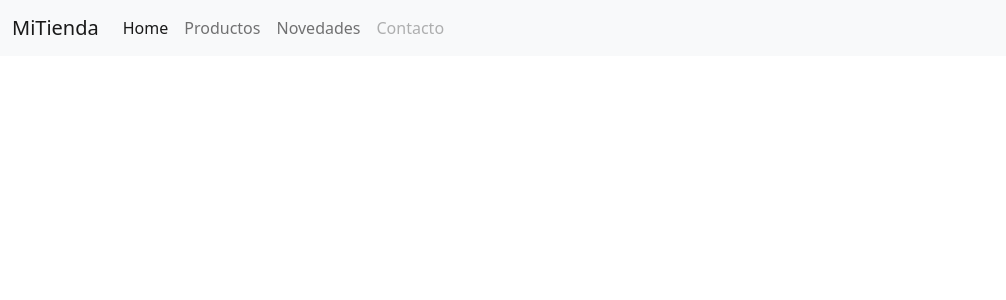
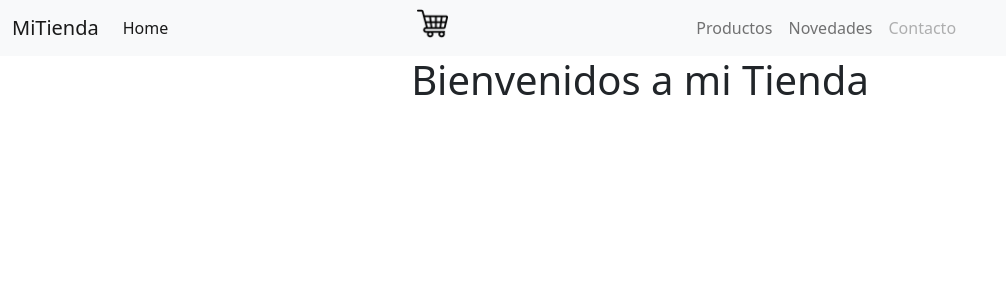
Before and after one commit to Micata03/camada16985, a React (Create React App) app: page / in a window 1280 px wide. Shown: the top 300 px of the page, without its empty margins (0-1006 px from the left). Built offline with nearby package versions, Linux system fonts and the light colour scheme.

Commit message:
ItemListContainer

```diff
--- a/public/index.html
+++ b/public/index.html
@@ -2,7 +2,7 @@
 <html lang="en">
   <head>
     <meta charset="utf-8" />
-    <link rel="icon" href="%PUBLIC_URL%/favicon.ico" />
+
     <script src="https://cdn.jsdelivr.net/npm/bootstrap@5.1.3/dist/js/bootstrap.bundle.min.js" integrity="sha384-ka7Sk0Gln4gmtz2MlQnikT1wXgYsOg+OMhuP+IlRH9sENBO0LRn5q+8nbTov4+1p" crossorigin="anonymous"></script>
     <meta name="viewport" content="width=device-width, initial-scale=1" />
     <meta name="theme-color" content="#000000" />
@@ -25,7 +25,7 @@
       work correctly both with client-side routing and a non-root public URL.
       Learn how to configure a non-root public URL by running `npm run build`.
     -->
-    <title>React App</title>
+    <title>Tienda OnLine</title>
   </head>
   <body>
     <noscript>You need to enable JavaScript to run this app.</noscript>
--- a/src/App.js
+++ b/src/App.js
@@ -1,11 +1,13 @@
 
 import './App.css';
+import ItemListContainer from './Componentes/ItemListContainer/ItemListContainer';
 import NavBar from './Componentes/NavBar';
 
 function App() {
   return (
     <div className="App">
       <NavBar/>
+      <ItemListContainer greetings ="Bienvenidos a mi Tienda"/>
     </div>
   );
 }
--- /dev/null
+++ b/src/Componentes/CartWidget/CartWidget.css
@@ -0,0 +1,5 @@
+.logo-carrito{
+    width: 6%;
+
+    cursor: pointer;
+}
--- /dev/null
+++ b/src/Componentes/CartWidget/CartWidget.js
@@ -0,0 +1,16 @@
+import React from 'react'
+import cart from './carrito-de-compras.png'
+import './CartWidget.css'
+
+
+
+export default function CartWidget() {
+
+    return (
+        <>
+
+            <img src={cart} alt="carrito" className="logo-carrito" />
+
+        </>
+    )
+}
--- /dev/null
+++ b/src/Componentes/ItemListContainer/ItemListContainer.js
@@ -0,0 +1,9 @@
+import React from 'react'
+
+export default function ItemListContainer({greetings}) {
+    return (
+        <div>
+            <h1>{greetings}</h1>
+        </div>
+    )
+}
--- a/src/Componentes/NavBar.js
+++ b/src/Componentes/NavBar.js
@@ -1,4 +1,5 @@
 import React from 'react'
+import CartWidget from './CartWidget/CartWidget'
 
 function NavBar() {
     return (
@@ -15,6 +16,12 @@ function NavBar() {
           <a className="nav-link active" aria-current="page" href="#">Home</a>
         </li>
         <li className="nav-item">
+
+        <CartWidget/>
+
+        </li>
+
+        <li className="nav-item">
           <a className="nav-link" href="#">Productos</a>
         </li>
         <li className="nav-item">
@@ -23,6 +30,7 @@ function NavBar() {
         <li className="nav-item">
           <a className="nav-link disabled">Contacto</a>
         </li>
+
       </ul>
     </div>
   </div>
```
Also changed, not shown: src/Componentes/CartWidget/carrito-de-compras.png (added).
